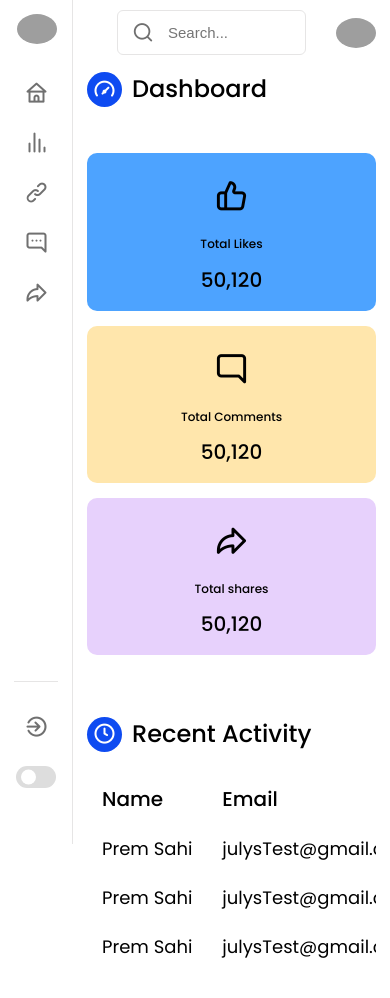
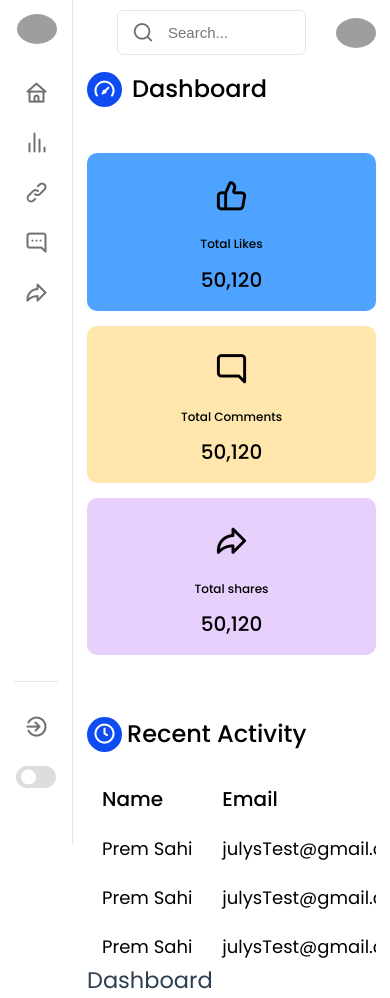
Before and after one commit to julysNICK/dash-store, a Vue app: page / in a window 390 px wide. Before the commit the page ends 962 px from the top, so only its background shows below. Built offline with nearby package versions, Linux system fonts and the light colour scheme; grey boxes are pictures that could not be loaded.

Commit message:
add emiits

```diff
--- a/src/App.vue
+++ b/src/App.vue
@@ -1,230 +1,12 @@
 <script setup lang="ts">
-import NavbarDash from './components/NavbarDash.vue';
-import NavbarTop from './components/NavbarTop.vue';
-import Overview from './components/Overview.vue';
-
-
-
+import Home from './views/Home.vue';
 
 </script>
 
 <template>
-  <NavbarDash />
-  <section class="dashboard">
-    <NavbarTop />
-
-    <div class="dashboard-content">
-      <Overview />
-
-      <div class="activity">
-        <div class="title">
-          <i class="uil uil-clock"></i>
-          <span class="text">
-            Recent Activity
-          </span>
-        </div>
-
-        <div class="activity-data">
-          <div class="data names">
-
-            <span class="data-title">
-              Name
-            </span>
-            <span class="data-list">
-              Prem Sahi
-            </span>
-            <span class="data-list">
-              Prem Sahi
-            </span>
-            <span class="data-list">
-              Prem Sahi
-            </span>
-
-          </div>
-          <div class="data email">
-            <span class="data-title">
-              Email
-            </span>
-            <span class="data-list">
-              julysTest@gmail.com
-            </span>
-            <span class="data-list">
-              julysTest@gmail.com
-            </span>
-            <span class="data-list">
-              julysTest@gmail.com
-            </span>
-          </div>
-          <div class="data joined">
-            <span class="data-title">
-              Joined
-            </span>
-            <span class="data-list">
-              2023-01-01
-            </span>
-            <span class="data-list">
-              2023-01-01
-            </span>
-            <span class="data-list">
-              2023-01-01
-            </span>
-          </div>
-          <div class="data status">
-            <span class="data-title">
-              Status
-            </span>
-            <span class="data-list">
-              Liked
-            </span>
-            <span class="data-list">
-              Liked
-            </span>
-            <span class="data-list">
-              Liked
-            </span>
-          </div>
-        </div>
-
-      </div>
-    </div>
-  </section>
+  <div>
+    <Home />
+  </div>
 </template>
 
-<style scoped>
-@import url('https://unicons.iconscout.com/release/v4.0.8/css/line.css');
-
-@import url('https://fonts.googleapis.com/css2?family=Poppins:wght@200;300;400;500;600&display=swap');
-
-* {
-  font-family: 'Poppins', sans-serif;
-}
-
-.dashboard {
-  position: relative;
-  left: 250px;
-  background-color: var(--panel-color);
-  height: 100vh;
-  width: calc(100% - 250px);
-  padding: 10px 14px;
-  transition: var(--tran-05);
-}
-
-
-nav.close~.dashboard {
-  left: 73px;
-  width: calc(100% - 73px);
-}
-
-.dashboard-content .title {
-  display: flex;
-  align-items: center;
-  margin: 60px 0 30px 0;
-}
-
-.dashboard-content .title i {
-  position: relative;
-  height: 35px;
-  width: 35px;
-  background-color: var(--primary-color);
-  border-radius: 50%;
-  color: var(--title-icon-color);
-  display: flex;
-  align-items: center;
-  justify-content: center;
-  font-size: 24px;
-}
-
-.dashboard-content .title .text {
-  font-size: 24px;
-  font-weight: 500;
-  margin-left: 10px;
-  color: var(--text-color);
-}
-
-/* Activity */
-.dashboard-content .activity .activity-data {
-  display: flex;
-  justify-content: space-between;
-  align-items: center;
-  width: 100%;
-  flex-direction: row;
-}
-
-.activity .activity-data {
-  display: flex;
-
-}
-
-.activity-data .data {
-  display: flex;
-  flex-direction: column;
-  margin: 0 15px;
-}
-
-.activity-data .data-title {
-  font-size: 20px;
-  font-weight: 500;
-  color: var(--text-color);
-}
-
-.activity-data .data .data-list {
-  font-size: 18px;
-  font-weight: 400;
-  color: var(--text-color);
-  margin-top: 20px;
-  white-space: nowrap;
-}
-
-@media (max-width:1000px) {
-
-
-
-  nav~.dashboard .top {
-    left: 73px;
-    width: calc(100% - 73px);
-  }
-
-  nav~.dashboard {
-    left: 73px;
-    width: calc(100% - 73px);
-
-  }
-
-  nav.close~.dashboard {
-    left: 250px;
-    width: calc(100% - 250px);
-  }
-
-  .activity .activity-data {
-    overflow-y: scroll;
-  }
-
-}
-
-
-
-
-@media (max-width:500px) {
-  nav~.dashboard {
-    left: 73px;
-    width: calc(100% - 73px);
-  }
-
-  nav.close~.dashboard {
-    left: 73px;
-    width: calc(100% - 73px);
-  }
-
-  nav~.dashboard .top {
-    left: 73px;
-    width: calc(100% - 73px);
-  }
-
-  nav.close~.dashboard .top {
-    left: 73px;
-    width: calc(100% - 73px);
-  }
-
-
-}
-</style>
+<style scoped></style>
--- /dev/null
+++ b/src/components/Activity.vue
@@ -0,0 +1,145 @@
+<script setup lang="ts">
+
+</script>
+
+<template>
+  <div class="activity">
+    <div class="title">
+      <i class="uil uil-clock"></i>
+      <span class="text">
+        Recent Activity
+      </span>
+    </div>
+
+    <div class="activity-data">
+      <div class="data names">
+
+        <span class="data-title">
+          Name
+        </span>
+        <span class="data-list">
+          Prem Sahi
+        </span>
+        <span class="data-list">
+          Prem Sahi
+        </span>
+        <span class="data-list">
+          Prem Sahi
+        </span>
+
+      </div>
+      <div class="data email">
+        <span class="data-title">
+          Email
+        </span>
+        <span class="data-list">
+          julysTest@gmail.com
+        </span>
+        <span class="data-list">
+          julysTest@gmail.com
+        </span>
+        <span class="data-list">
+          julysTest@gmail.com
+        </span>
+      </div>
+      <div class="data joined">
+        <span class="data-title">
+          Joined
+        </span>
+        <span class="data-list">
+          2023-01-01
+        </span>
+        <span class="data-list">
+          2023-01-01
+        </span>
+        <span class="data-list">
+          2023-01-01
+        </span>
+      </div>
+      <div class="data status">
+        <span class="data-title">
+          Status
+        </span>
+        <span class="data-list">
+          Liked
+        </span>
+        <span class="data-list">
+          Liked
+        </span>
+        <span class="data-list">
+          Liked
+        </span>
+      </div>
+    </div>
+
+  </div>
+</template>
+
+<style scoped>
+.title {
+  display: flex;
+  align-items: center;
+  margin: 60px 0 30px 0;
+}
+
+.title .text {
+  font-size: 24px;
+  font-weight: 500;
+  margin-left: 5px;
+  color: var(--text-color);
+}
+
+.title i {
+  position: relative;
+  height: 35px;
+  width: 35px;
+  background-color: var(--primary-color);
+  border-radius: 50%;
+  color: var(--title-icon-color);
+  display: flex;
+  align-items: center;
+  justify-content: center;
+  font-size: 24px;
+}
+
+.activity .activity-data {
+  display: flex;
+  justify-content: space-between;
+  align-items: center;
+  width: 100%;
+  flex-direction: row;
+}
+
+.activity .activity-data {
+  display: flex;
+
+}
+
+.activity-data .data {
+  display: flex;
+  flex-direction: column;
+  margin: 0 15px;
+}
+
+.activity-data .data-title {
+  font-size: 20px;
+  font-weight: 500;
+  color: var(--text-color);
+}
+
+.activity-data .data .data-list {
+  font-size: 18px;
+  font-weight: 400;
+  color: var(--text-color);
+  margin-top: 20px;
+  white-space: nowrap;
+}
+
+@media (max-width:1000px) {
+
+  .activity .activity-data {
+    overflow-y: scroll;
+  }
+
+}
+</style>
--- a/src/components/NavbarDash.vue
+++ b/src/components/NavbarDash.vue
@@ -1,11 +1,30 @@
 <script setup lang="ts">
-// import { RouterLink, RouterView } from 'vue-router'
-// import HelloWorld from './components/HelloWorld.vue'
 
-import { onMounted } from "vue";
+import { onMounted, toRefs } from "vue";
+
+
+
+const props = defineProps({
+  component_name: String,
+})
+
+const { component_name } = toRefs(props);
+
+const emit = defineEmits(["updateComponentName"]);
+
+
+
+
+const updateComponentName = (newString: string) => {
+  emit("updateComponentName", newString);
+};
+
+
+
 
 
 const methodsClick = {
+
   onloadBody() {
 
     const body = document.querySelector("body");
@@ -31,7 +50,12 @@ const methodsClick = {
       localStorage.setItem("mode", "light");
     }
   },
+
+
 };
+
+
+
 
 onMounted(() => {
 
@@ -53,13 +77,14 @@ onMounted(() => {
     </div>
     <div class="menu-items">
       <ul class="nav-links">
-        <li>
+        <li @click="updateComponentName('dashboard')">
           <a href="#">
             <i class="uil uil-home"></i>
             <span class="link-name"> Dashboard </span>
           </a>
         </li>
-        <li>
+
+        <li @click="updateComponentName('content')">
           <a href="#">
             <i class="uil uil-analytics"></i>
             <span class="link-name"> Content </span>
--- a/src/router/index.ts
+++ b/src/router/index.ts
@@ -16,6 +16,17 @@ const router = createRouter({
     //   // which is lazy-loaded when the route is visited.
     //   component: () => import('../views/AboutView.vue')
     // }
+
+    {
+      path: "/",
+      name: "home",
+      component: () => import("../views/Home.vue"),
+    },
+    {
+      path: "/content",
+      name: "content",
+      component: () => import("../views/Home.vue"),
+    },
   ],
 });
 
--- /dev/null
+++ b/src/views/Dashboard.vue
@@ -0,0 +1,15 @@
+<template>
+  <div>
+    <Overview />
+    <Activity />
+  </div>
+</template>
+
+<script setup lang="ts">
+import Activity from '@/components/Activity.vue';
+import Overview from '@/components/Overview.vue';
+
+
+</script>
+
+<style scoped></style>
--- /dev/null
+++ b/src/views/Home.vue
@@ -0,0 +1,136 @@
+<script setup lang="ts">
+import NavbarTop from '@/components/NavbarTop.vue';
+import Dashboard from './Dashboard.vue';
+import NavbarDash from '@/components/NavbarDash.vue';
+import { ref } from 'vue';
+
+const namePage = ref('Dashboard');
+
+
+const updateComponentName = (newValue: any) => {
+  namePage.value = newValue;
+};
+
+</script>
+
+<template>
+  <NavbarDash :component_name="namePage" @updateComponentName="updateComponentName" />
+  <section class="dashboard">
+    <NavbarTop />
+
+    <div class="dashboard-content">
+
+      <Dashboard />
+
+      <h1>
+        {{ namePage }}
+      </h1>
+
+    </div>
+  </section>
+</template>
+
+<style scoped>
+@import url('https://unicons.iconscout.com/release/v4.0.8/css/line.css');
+
+@import url('https://fonts.googleapis.com/css2?family=Poppins:wght@200;300;400;500;600&display=swap');
+
+* {
+  font-family: 'Poppins', sans-serif;
+}
+
+.dashboard {
+  position: relative;
+  left: 250px;
+  background-color: var(--panel-color);
+  height: 100vh;
+  width: calc(100% - 250px);
+  padding: 10px 14px;
+  transition: var(--tran-05);
+}
+
+
+nav.close~.dashboard {
+  left: 73px;
+  width: calc(100% - 73px);
+}
+
+.dashboard-content .title {
+  display: flex;
+  align-items: center;
+  margin: 60px 0 30px 0;
+}
+
+.dashboard-content .title i {
+  position: relative;
+  height: 35px;
+  width: 35px;
+  background-color: var(--primary-color);
+  border-radius: 50%;
+  color: var(--title-icon-color);
+  display: flex;
+  align-items: center;
+  justify-content: center;
+  font-size: 24px;
+}
+
+.dashboard-content .title .text {
+  font-size: 24px;
+  font-weight: 500;
+  margin-left: 10px;
+  color: var(--text-color);
+}
+
+
+
+@media (max-width:1000px) {
+
+
+
+  nav~.dashboard .top {
+    left: 73px;
+    width: calc(100% - 73px);
+  }
+
+  nav~.dashboard {
+    left: 73px;
+    width: calc(100% - 73px);
+
+  }
+
+  nav.close~.dashboard {
+    left: 250px;
+    width: calc(100% - 250px);
+  }
+
+
+
+}
+
+
+
+
+@media (max-width:500px) {
+  nav~.dashboard {
+    left: 73px;
+    width: calc(100% - 73px);
+  }
+
+  nav.close~.dashboard {
+    left: 73px;
+    width: calc(100% - 73px);
+  }
+
+  nav~.dashboard .top {
+    left: 73px;
+    width: calc(100% - 73px);
+  }
+
+  nav.close~.dashboard .top {
+    left: 73px;
+    width: calc(100% - 73px);
+  }
+
+
+}
+</style>
```
